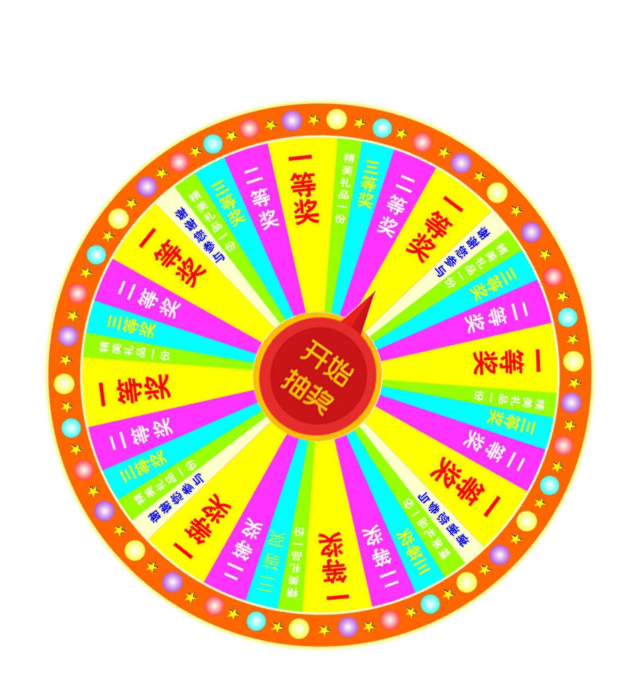
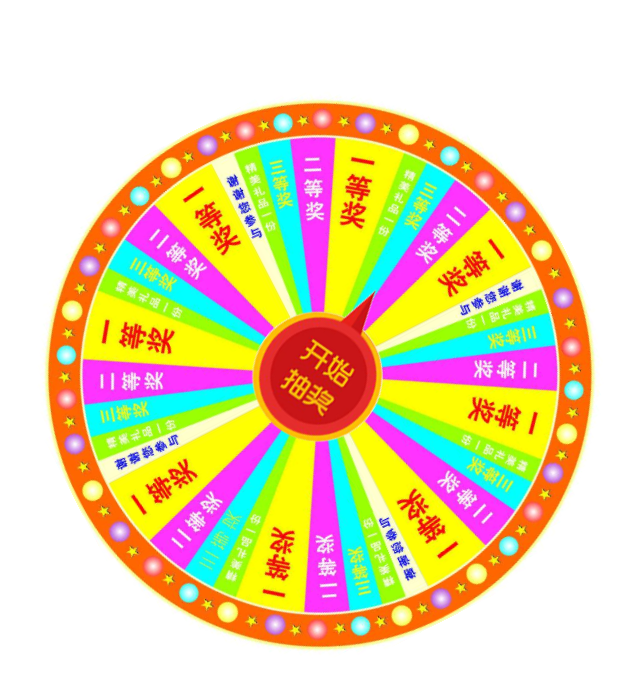
Before and after one commit to 15915940450/turntable, a plain HTML site: page index.html in a window 1280 px wide. Both pictures are taken after a click on the element 391 px from the left and 360 px from the top of the page. Shown: the whole page, without its empty margins (63-703 px from the left). Drawn offline with Linux system fonts and the light colour scheme.

Commit message:
transition replace animation

```diff
--- a/index.html
+++ b/index.html
@@ -17,17 +17,15 @@
     height: 550px;
     background: url(./bg.jpg) center center;
     background-size: contain;
+
+    /*初始deg*/
+    /*transform: rotate(10deg);*/
   }
-  @keyframes ani_rotate{
-    from{
-      transform: rotate(0);
-    }
-    to{
-      transform: rotate(3600deg);
-    }
-  }
-  .ani_rotate{
-    animation: ani_rotate 10s ease-in-out infinite;
+  .running{
+    transition: transform 10s ease-in-out;
+
+    /*結束deg*/
+    /*transform: rotate(3610deg);*/
   }
   .pointing{
     width:130px;
@@ -51,23 +49,52 @@
 </div>  <!--wrap-->
 
 <script>
-var ele=document.querySelector('.turnable');
-var eleStart=document.querySelector('.pointing');
+  class Turnable{
+    constructor(){
+      this.ele=document.querySelector('.turnable');
+      this.eleStart=document.querySelector('.pointing');
+      this.startDeg=10;
+      this.endDeg=50;
+    }
+
+    initDeg(){
+      var es6This=this;
+      es6This.ele.style.transform='rotate('+es6This.startDeg+'deg)';
+      es6This.ele.className='turnable';
+      return es6This;
+    }
+    handleClick(){
+      var es6This=this;
+      es6This.eleStart.onclick=function(){
+        //防止重複點擊
+        if(es6This.ele.className.match(/running/gi)){
+          return false;
+        }
+        es6This.ele.style.transform='rotate('+(3600+es6This.endDeg)+'deg)';
+        es6This.ele.className='turnable running';
+        es6This.stopAfter10();
+      };
+      return es6This;
+    }
+    stopAfter10(){
+      var es6This=this;
+      window.setTimeout(function(){
+        es6This.ele.style.transform='rotate('+es6This.endDeg+'deg)';
+        es6This.ele.className='turnable';
+      },1e4);
+      return es6This;
+    }
+    createRange360(){
+      var tmp=Math.floor(Math.random()*360);
+      return tmp;
+    }
+  } //class
+
+  var obj=new Turnable();
+
+  obj.initDeg().handleClick();
 
 
-eleStart.onclick=function(){
-  if(ele.className.match(/ani_rotate/gi)){
-    return false;
-  }
-  ele.className='turnable ani_rotate';
-  stopAfter10();
-};
-
-function stopAfter10(){
-  window.setTimeout(function(){
-    ele.className='turnable';
-  },10000);
-}
 </script>
 </body>
 </html>
```
